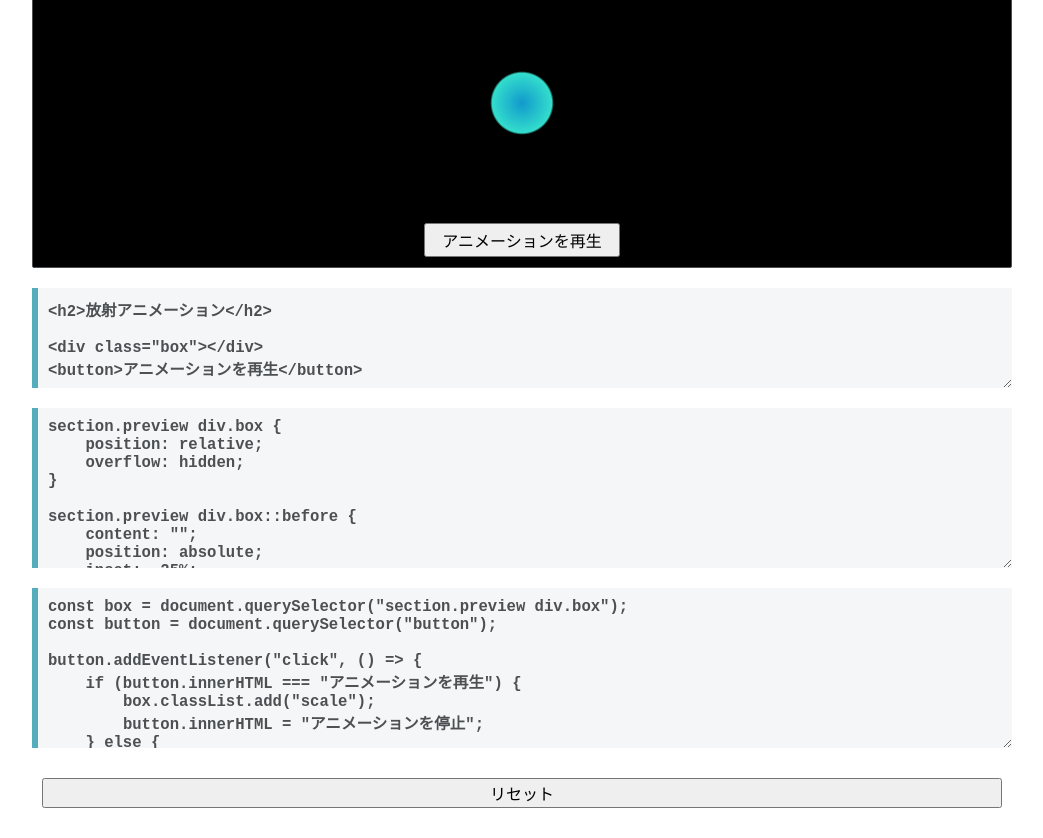
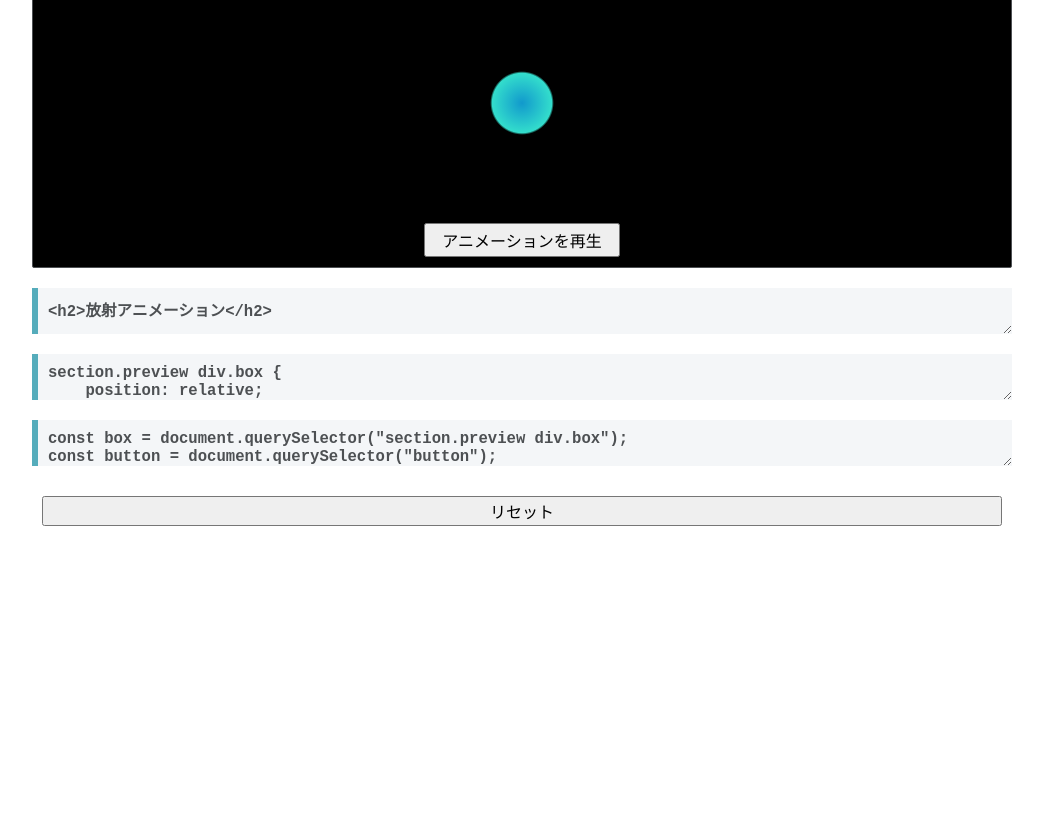
Before and after one commit to YScyber/gradation, a plain HTML site: page radial/animation/index.html in a window 1280 px wide. Shown: the part 104-942 px from the top of the page, without its empty margins (118-1161 px from the left). After the commit the page ends 800 px from the top, so only its background shows below. Drawn offline with Linux system fonts and the light colour scheme.

Commit message:
textarea要素のstyle属性を削除

```diff
--- a/radial/animation/index.html
+++ b/radial/animation/index.html
@@ -10,13 +10,13 @@
 </head>
 <body>
     <section class="positioning preview"></section>
-    <textarea class="positioning playable playable-html" style="height: 100px;">
+    <textarea class="positioning playable playable-html">
 <h2>放射アニメーション</h2>
 
 <div class="box"></div>
 <button>アニメーションを再生</button>
 </textarea>
-    <textarea class="positioning playable playable-css" style="height: 160px;">
+    <textarea class="positioning playable playable-css">
 section.preview div.box {
     position: relative;
     overflow: hidden;
@@ -39,7 +39,7 @@ section.preview div.box.scale::before {
     100% { transform: scale(1); }
 }
 </textarea>
-    <textarea class="positioning playable playable-js" style="height: 160px;">
+    <textarea class="positioning playable playable-js">
 const box = document.querySelector("section.preview div.box");
 const button = document.querySelector("button");
 
```
